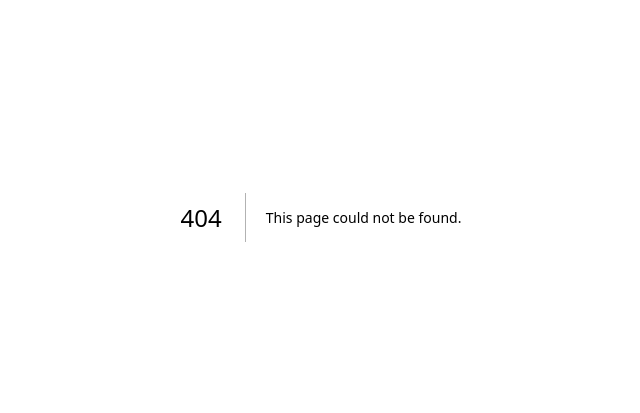
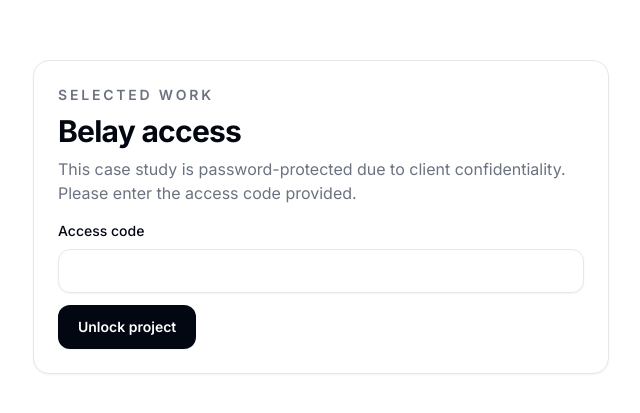
Before and after one commit to bakerjohnalex/resume, a Next.js app: page /projects/belay/access in a window 1280 px wide. Before the commit this address had no page. Shown: the part 183-596 px from the top of the page, without its empty margins (319-959 px from the left). Built offline with nearby package versions, Linux system fonts and the light colour scheme.

Commit message:
Add Belay password gate

```diff
--- /dev/null
+++ b/src/app/projects/belay/access/page.tsx
@@ -0,0 +1,58 @@
+type BelayAccessPageProps = {
+  searchParams?: {
+    error?: string;
+    next?: string;
+  };
+};
+
+export default function BelayAccessPage({ searchParams }: BelayAccessPageProps) {
+  const hasError = Boolean(searchParams?.error);
+  const nextPath = searchParams?.next
+    ? encodeURIComponent(searchParams.next)
+    : "";
+  const formAction = nextPath
+    ? `/projects/belay/access?next=${nextPath}`
+    : "/projects/belay/access";
+
+  return (
+    <main className="container mx-auto flex min-h-screen flex-col items-center justify-center gap-6 p-4 md:p-12">
+      <div className="w-full max-w-xl space-y-4 rounded-2xl border bg-card p-6 shadow-sm">
+        <header className="space-y-2">
+          <p className="text-sm font-semibold uppercase tracking-[0.2em] text-muted-foreground">
+            Selected Work
+          </p>
+          <h1 className="text-2xl font-bold tracking-tight md:text-3xl">
+            Belay access
+          </h1>
+          <p className="text-sm text-muted-foreground md:text-base">
+            This case study is password-protected due to client
+            confidentiality. Please enter the access code provided.
+          </p>
+        </header>
+
+        <form action={formAction} method="post" className="space-y-3">
+          <label className="flex flex-col gap-2 text-sm font-medium">
+            Access code
+            <input
+              type="password"
+              name="password"
+              required
+              className="h-11 rounded-xl border bg-background px-3 text-base text-foreground shadow-sm focus-visible:outline-none focus-visible:ring-2 focus-visible:ring-ring"
+            />
+          </label>
+          {hasError ? (
+            <p className="text-sm text-destructive">
+              That code didn&apos;t work. Please try again.
+            </p>
+          ) : null}
+          <button
+            type="submit"
+            className="inline-flex h-11 items-center justify-center rounded-xl bg-foreground px-5 text-sm font-semibold text-background shadow-sm transition hover:bg-foreground/90"
+          >
+            Unlock project
+          </button>
+        </form>
+      </div>
+    </main>
+  );
+}
--- /dev/null
+++ b/src/app/projects/belay/access/route.ts
@@ -0,0 +1,40 @@
+import { NextResponse } from "next/server";
+
+const BELAY_COOKIE = "belay_access";
+const BELAY_PATH = "/projects/belay";
+
+export async function POST(request: Request) {
+  const formData = await request.formData();
+  const password = formData.get("password");
+  const expectedPassword = process.env.BELAY_PASSWORD;
+
+  if (!expectedPassword) {
+    return NextResponse.json(
+      {
+        error:
+          "BELAY_PASSWORD is not configured. Set the environment variable to enable access.",
+      },
+      { status: 500 },
+    );
+  }
+
+  if (typeof password !== "string" || password !== expectedPassword) {
+    const url = new URL(`${BELAY_PATH}/access`, request.url);
+    url.searchParams.set("error", "1");
+    return NextResponse.redirect(url);
+  }
+
+  const nextUrl = new URL(request.url);
+  const redirectTo = nextUrl.searchParams.get("next") ?? BELAY_PATH;
+  const response = NextResponse.redirect(new URL(redirectTo, request.url));
+
+  response.cookies.set(BELAY_COOKIE, "granted", {
+    httpOnly: true,
+    path: BELAY_PATH,
+    sameSite: "lax",
+    secure: process.env.NODE_ENV === "production",
+    maxAge: 60 * 60 * 8,
+  });
+
+  return response;
+}
--- /dev/null
+++ b/src/middleware.ts
@@ -0,0 +1,32 @@
+import { NextResponse } from "next/server";
+import type { NextRequest } from "next/server";
+
+const BELAY_COOKIE = "belay_access";
+const BELAY_PATH = "/projects/belay";
+
+export function middleware(request: NextRequest) {
+  const { pathname } = request.nextUrl;
+
+  if (pathname === `${BELAY_PATH}/access`) {
+    return NextResponse.next();
+  }
+
+  if (pathname.startsWith(BELAY_PATH)) {
+    const accessCookie = request.cookies.get(BELAY_COOKIE)?.value;
+
+    if (accessCookie === "granted") {
+      return NextResponse.next();
+    }
+
+    const url = request.nextUrl.clone();
+    url.pathname = `${BELAY_PATH}/access`;
+    url.searchParams.set("next", pathname);
+    return NextResponse.redirect(url);
+  }
+
+  return NextResponse.next();
+}
+
+export const config = {
+  matcher: ["/projects/belay/:path*"],
+};
```
